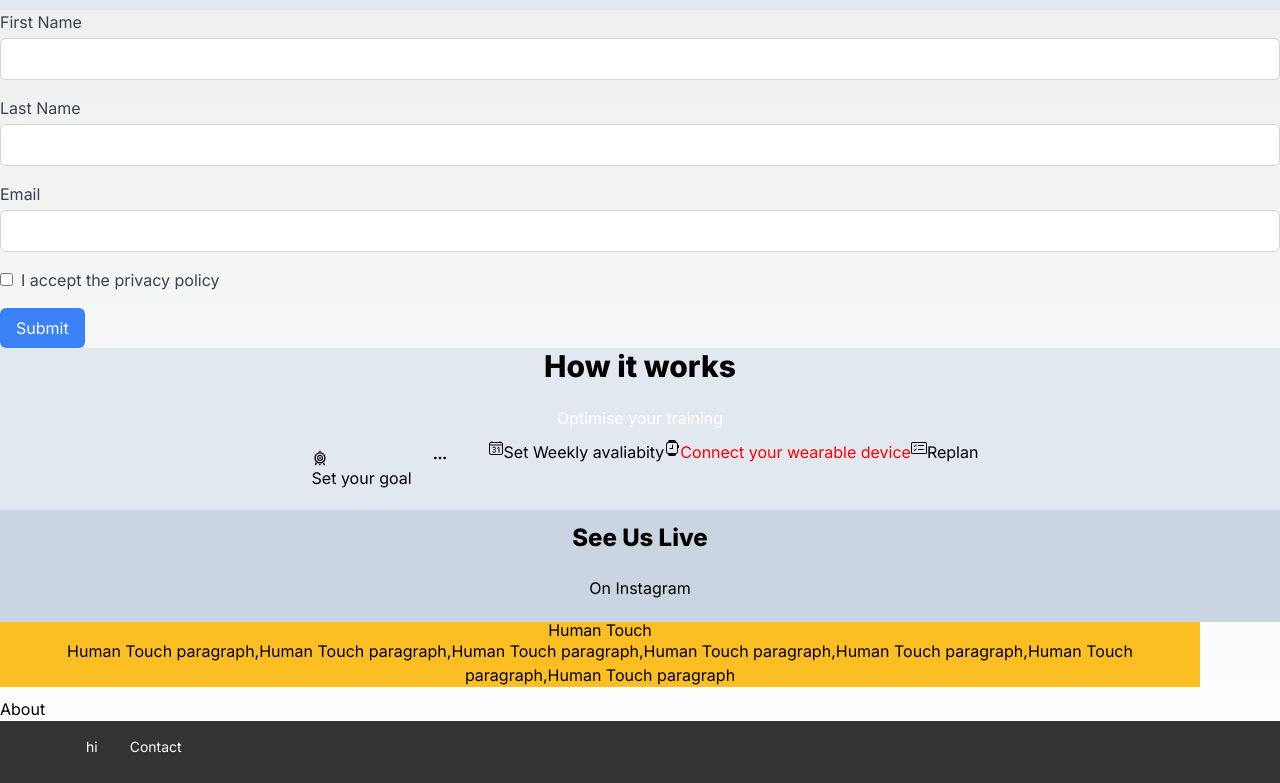
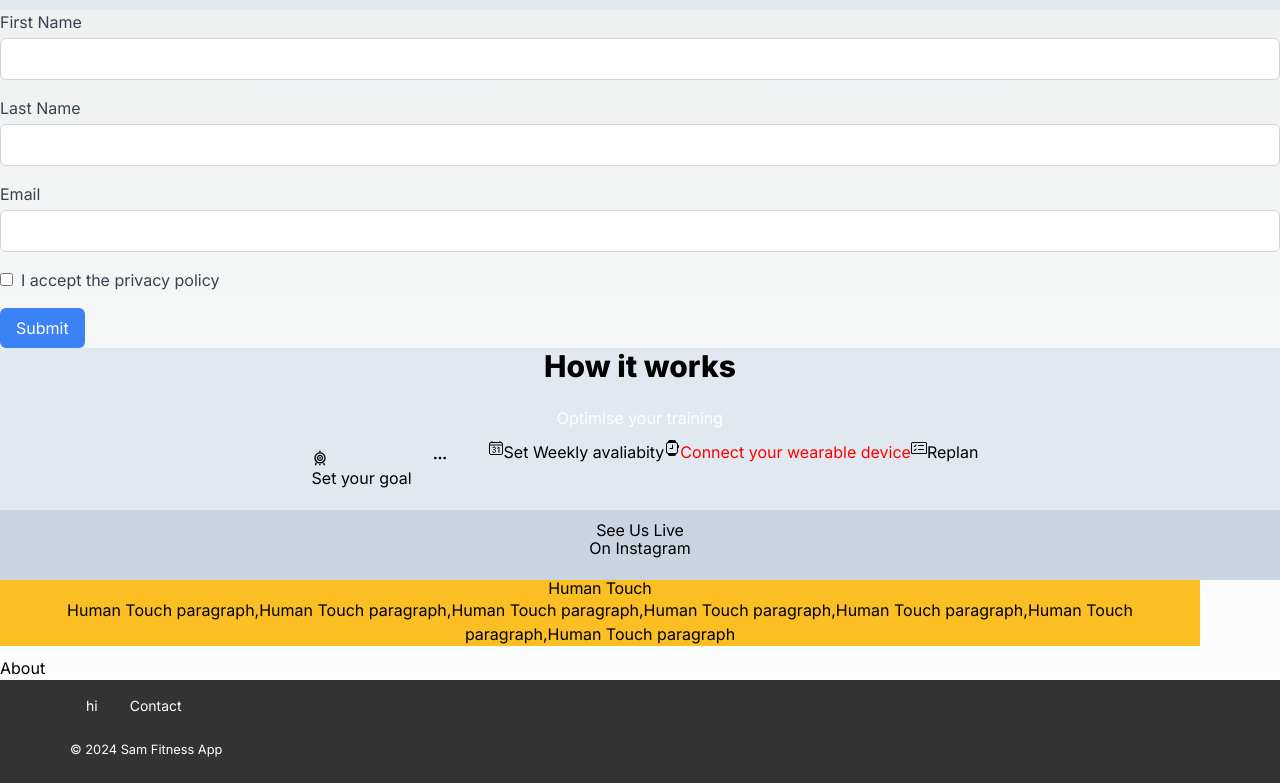
Before and after one commit to Martin2251/sam-app, a Next.js app: page / in a window 1280 px wide. Shown: the part 1202-1985 px from the top of the page. Built offline with nearby package versions, Linux system fonts and the light colour scheme.

Commit message:
see us live component

```diff
--- a/src/app/Components/SeeUsLive/SeeUsLive.scss
+++ b/src/app/Components/SeeUsLive/SeeUsLive.scss
@@ -2,6 +2,11 @@ header{
     text-align: center;
 }
 
-p{
+span{
+    p{
     text-align: center;
+    line-height: 19px;
+    display:block;
+
+    }
 }
--- a/src/app/Components/SeeUsLive/index.tsx
+++ b/src/app/Components/SeeUsLive/index.tsx
@@ -5,9 +5,9 @@ const SeeUsLive = () => {
   return (
     <main className='bg-slate-300 py-3'>
         <header>
-        <h1 className="text-2xl">See Us Live</h1>
+        <h3 className='black-500'>See Us Live</h3>
         </header>
-        <p>On Instagram</p>
+        <span><p>On Instagram</p></span>
     </main>
   )
 }
```
